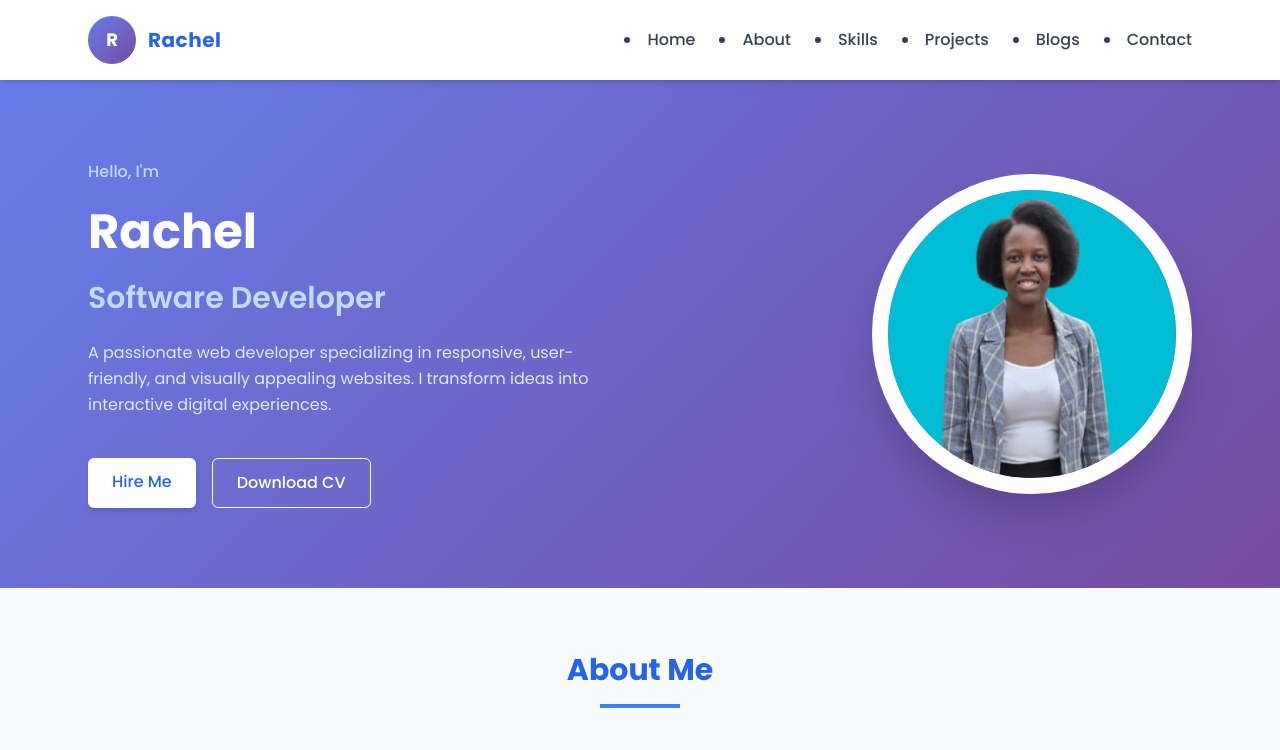
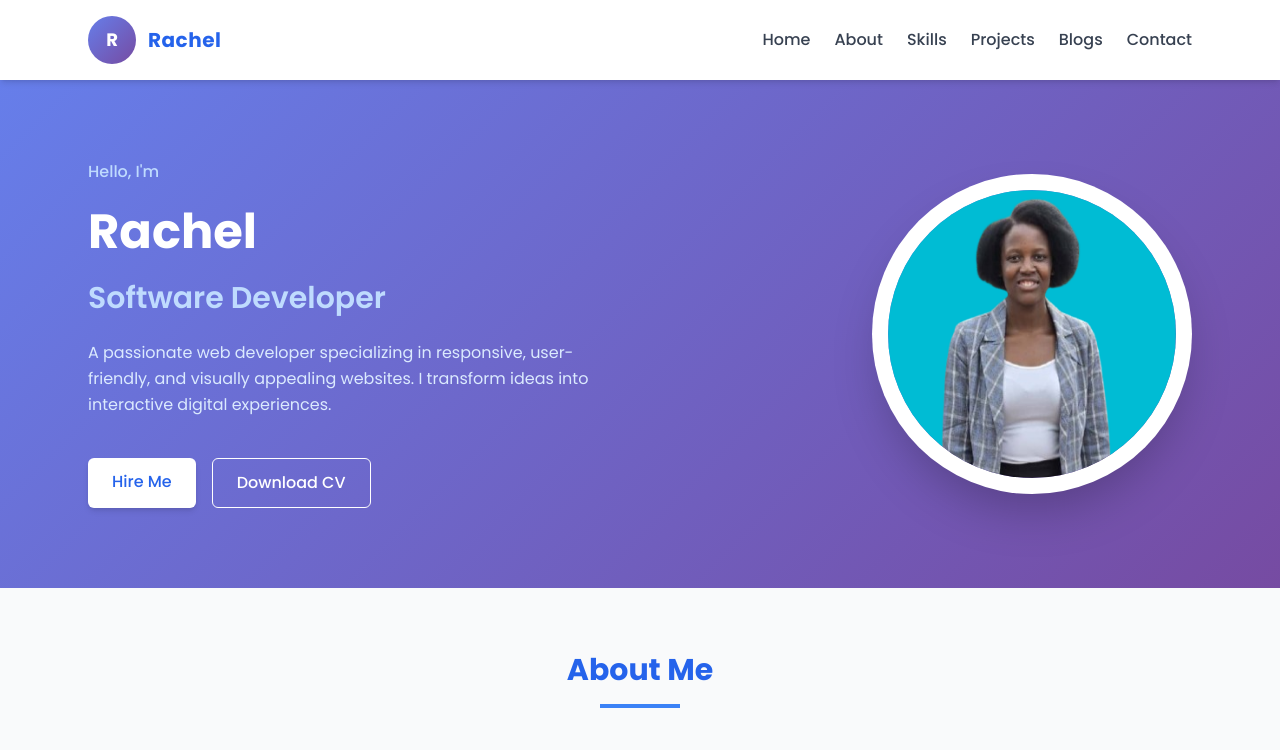
Before and after one commit to racheluwera/MyPortifolio, a plain HTML site: page index.html in a window 1280 px wide. Shown: the top 750 px of the page. Drawn offline with nearby package versions, Linux system fonts and the light colour scheme.

Commit message:
Apdating nav links

```diff
--- a/index.html
+++ b/index.html
@@ -39,7 +39,8 @@
     }
 
     .nav-link {
-      position: relative;
+      /* position: relative; */
+      display: flex;
     }
 
     .nav-link::after {
@@ -71,7 +72,8 @@
         <h1 class="text-xl font-bold text-blue-600 tracking-wide">Rachel</h1>
       </div>
       <!-- Nav Links -->
-      <nav><nav class="hidden md:flex gap-6 text-gray-700 font-medium">
+       <ul>
+        <nav class="hidden md:flex gap-6 text-gray-700 font-medium">
           <li><a href="#home" class="nav-link hover:text-blue-500 transition">Home</a></li>
           <li><a href="#about" class="nav-link hover:text-blue-500 transition">About</a></li>
           <li><a href="#skills" class="nav-link hover:text-blue-500 transition">Skills</a></li>
```
